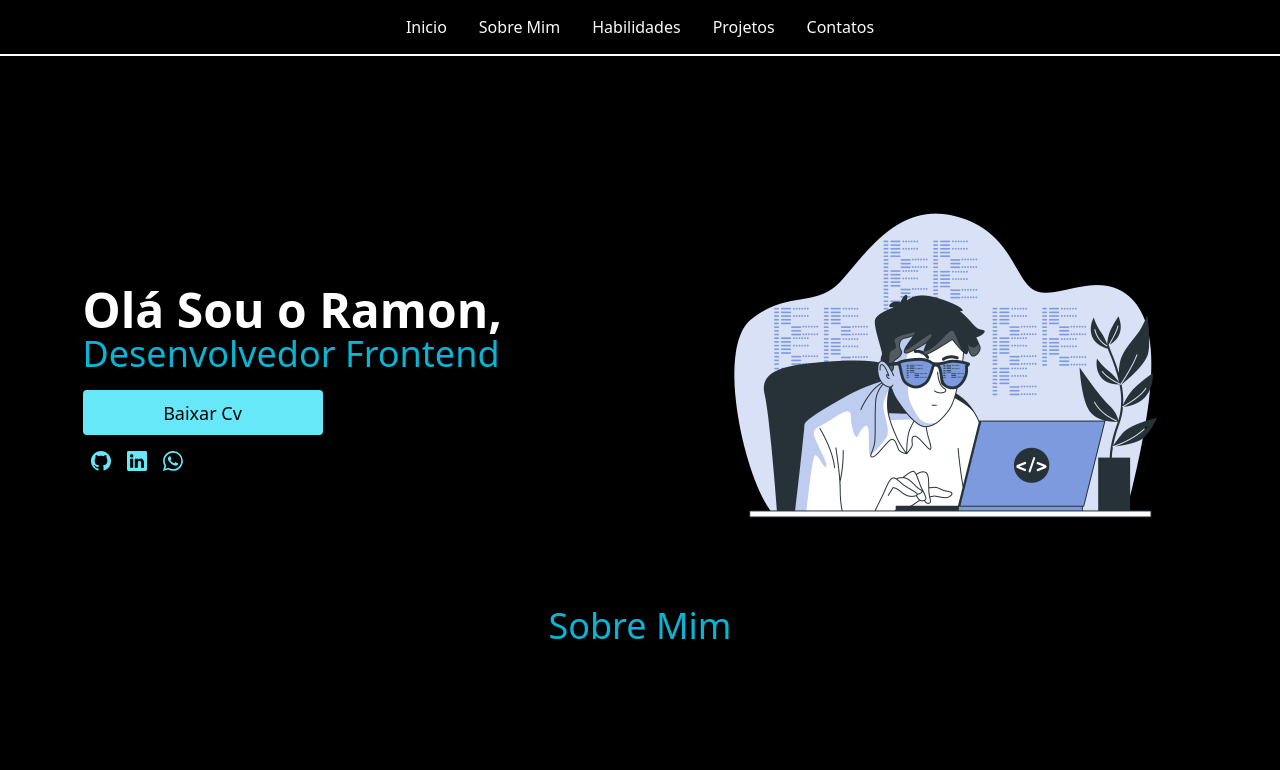
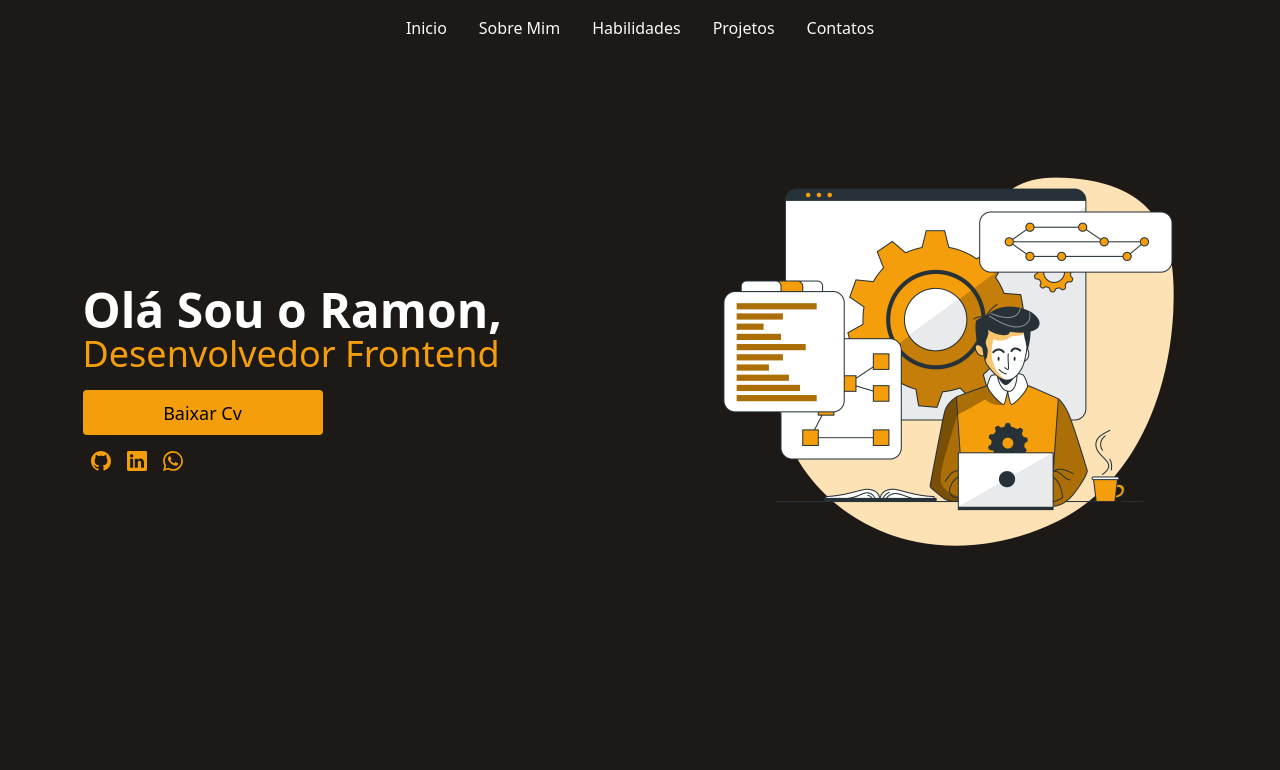
Before and after one commit to ramoncodevale/portfolio-react, a React (Vite) app: page / in a window 1280 px wide. Shown: the top 770 px of the page. Built offline with nearby package versions, Linux system fonts and the light colour scheme.

Commit message:
alterando cores

```diff
--- a/src/App.jsx
+++ b/src/App.jsx
@@ -6,7 +6,7 @@ import About from "./pages/About";
 function App() {
 
   return (
-    <div className="bg-black">
+    <div className="bg-stone-900">
       <Navbar />
       <Home />
       <About />
--- a/src/components/Navbar.jsx
+++ b/src/components/Navbar.jsx
@@ -2,13 +2,13 @@ import React from "react";
 
 const Navbar = () => {
   return (
-    <div className="bg-[#000] border-b-[2px] border-white text-neutral-50 flex justify-center h-[56px]">
+    <div className="bg-[#1c1917] text-neutral-50 flex justify-center h-[56px]">
       <ul className="flex justify-between items-center">
-        <li className="px-4  hover:text-cyan-300">Inicio</li>
-        <li className="px-4    hover:text-cyan-300">Sobre Mim</li>
-        <li className="px-4   hover:text-cyan-300">Habilidades</li>
-        <li className="px-4  hover:text-cyan-300">Projetos</li>
-        <li className="px-4   hover:text-cyan-300">Contatos</li>
+        <li className="px-4  hover:text-amber-500">Inicio</li>
+        <li className="px-4    hover:text-amber-500">Sobre Mim</li>
+        <li className="px-4   hover:text-amber-500">Habilidades</li>
+        <li className="px-4  hover:text-amber-500">Projetos</li>
+        <li className="px-4   hover:text-amber-500">Contatos</li>
       </ul>
     </div>
   );
--- a/src/pages/About.jsx
+++ b/src/pages/About.jsx
@@ -4,10 +4,10 @@ import data from '../constants/data'
 const About = () => {
   return (
     <div>
-    <h1 className='text-cyan-500 text-4xl flex justify-center  mt-50'>Sobre Mim</h1>
+    <h1 className='text-amber-500 text-4xl flex justify-center  mt-40'>Sobre Mim</h1>
     <div className='mt-50'>
     {data.contentAbout.map((content, index) =>(
-    <div className='flex justify-evenly mt-[150px]' key={index}>
+    <div className='flex justify-evenly mt-[160px]' key={index}>
     <p className='text-white w-[500px] mt-[20px]'>{content.text}</p>
     <img src={content.image} className='w-[250px]  h-[250px] rounded' />
     </div>
--- a/src/pages/Home.jsx
+++ b/src/pages/Home.jsx
@@ -9,19 +9,19 @@ function Home() {
         <div className="flex justify-around" key={i}>
           <div className="w-[450px] mt-[180px]">
             <h1 className="text-white font-bold text-5xl"> {content.paragraph1}</h1>
-            <h1 className="text-cyan-500 text-4xl">{content.paragraph2}</h1>
-            <button className="bg-cyan-300 hover:bg-cyan-500 mt-4 h-[45px] w-60 text-black text-lg rounded">
+            <h1 className="text-amber-500 text-4xl hover:text-amber-400">{content.paragraph2}</h1>
+            <button className="bg-amber-500 hover:bg-amber-400 mt-4 h-[45px] w-60 text-black text-lg rounded">
               Baixar Cv
             </button>
       <div className="flex mt-4">
         <a href="#">
-          <BsGithub className="text-cyan-300 hover:text-cyan-500 mx-2" size={20} />
+          <BsGithub className="text-amber-500 hover:text-amber-400 mx-2" size={20} />
         </a>
         <a href="#">
-          <BsLinkedin className="text-cyan-300 hover:text-cyan-500 mx-2" size={20} />
+          <BsLinkedin className="text-amber-500 hover:text-amber-400 mx-2" size={20} />
         </a>
         <a href="#">
-          <BsWhatsapp className="text-cyan-300 hover:text-cyan-500 mx-2" size={20} />
+          <BsWhatsapp className="text-amber-500 hover:text-amber-400 mx-2" size={20} />
         </a>
       </div>
           </div>
```
Also changed, not shown: src/assets/avatar.png.
